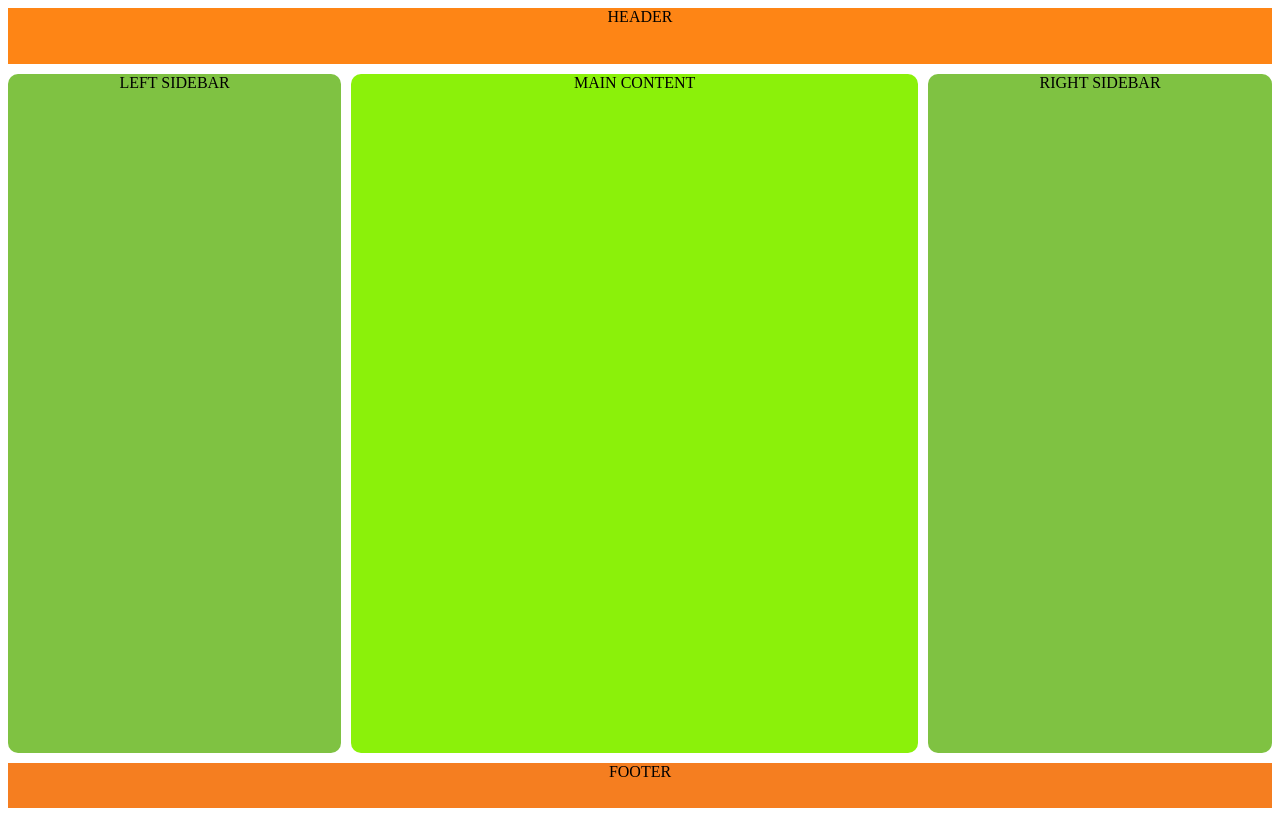
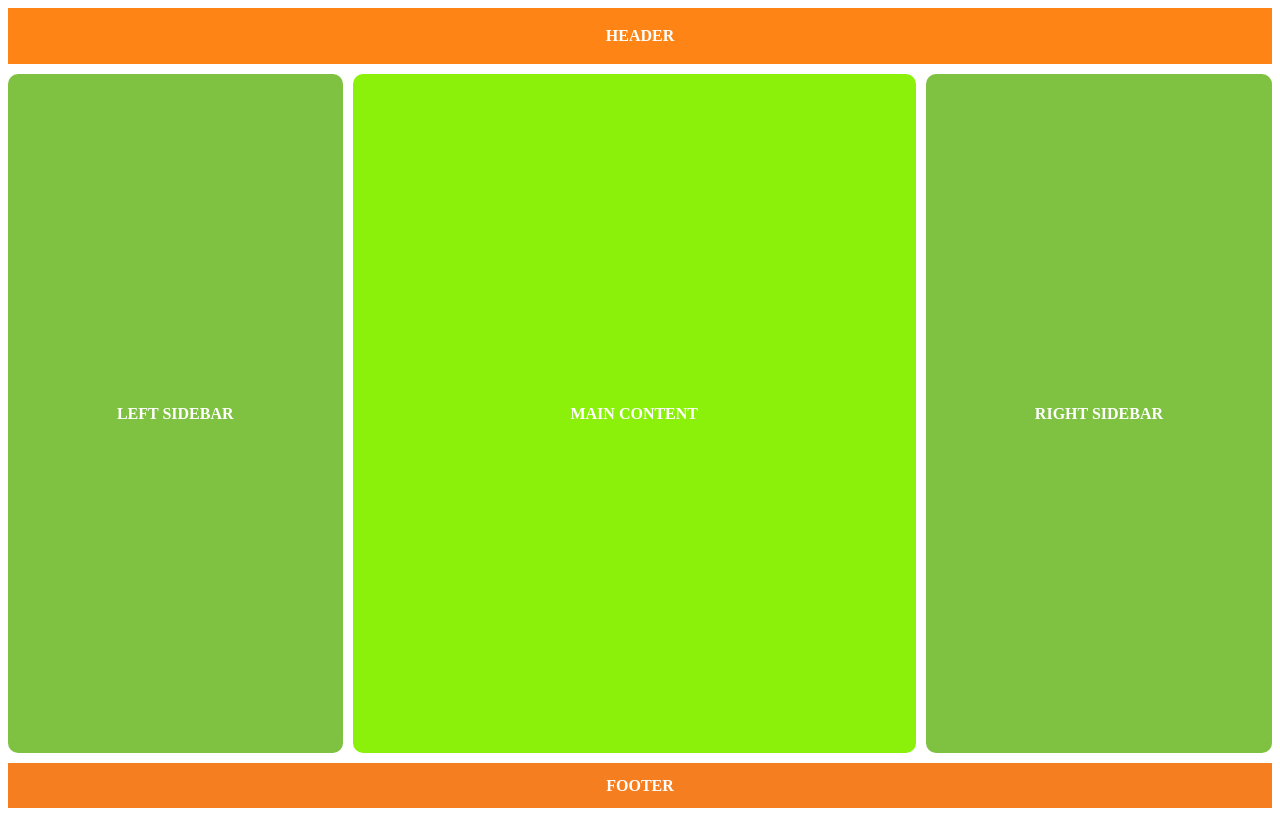
Before and after one commit to MESHACKKIBET/assignment-001-css-grid-layout, a plain HTML site: page index.html in a window 1280 px wide. Drawn offline with Linux system fonts and the light colour scheme.

Commit message:
assignment

```diff
--- a/style.css
+++ b/style.css
@@ -11,27 +11,52 @@
     gap:10px;
     text-align: center;
     text-transform: uppercase;
+    color:white;
+   font-weight: bold;
+
+
+
 }
 nav{
     background-color:#fe8515;
     grid-area: nav;
+    display: flex;
+    justify-content: center;
+    align-items: center;
+
 }
 main{
     background-color:#8bf10a;
     grid-area:main;
     border-radius: 10px;
+    display: flex;
+    justify-content: center;
+    align-items: center;
+
 }
 .leftsidebar{
     background-color: #7fc242;
     grid-area: leftsidebar;
     border-radius: 10px;
+    display: flex;
+    justify-content: center;
+    align-items: center;
+
 }
 .rightsidebar{
     background-color:#7fc242 ;
     grid-area: rightsidebar;
     border-radius: 10px;
+    display: flex;
+    justify-content: center;
+    align-items: center;
+
 }
 footer{
     background-color: #f57e20;
     grid-area: footer;
+    display: flex;
+    justify-content: center;
+    align-items: center;
+
 }
```
